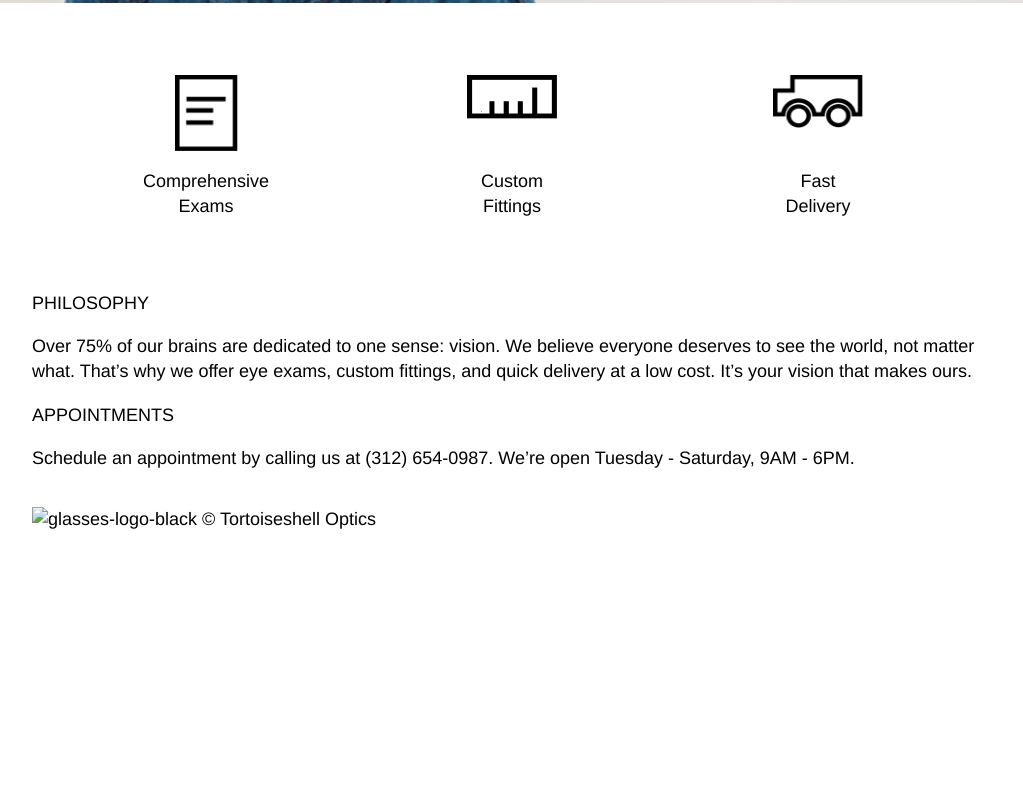
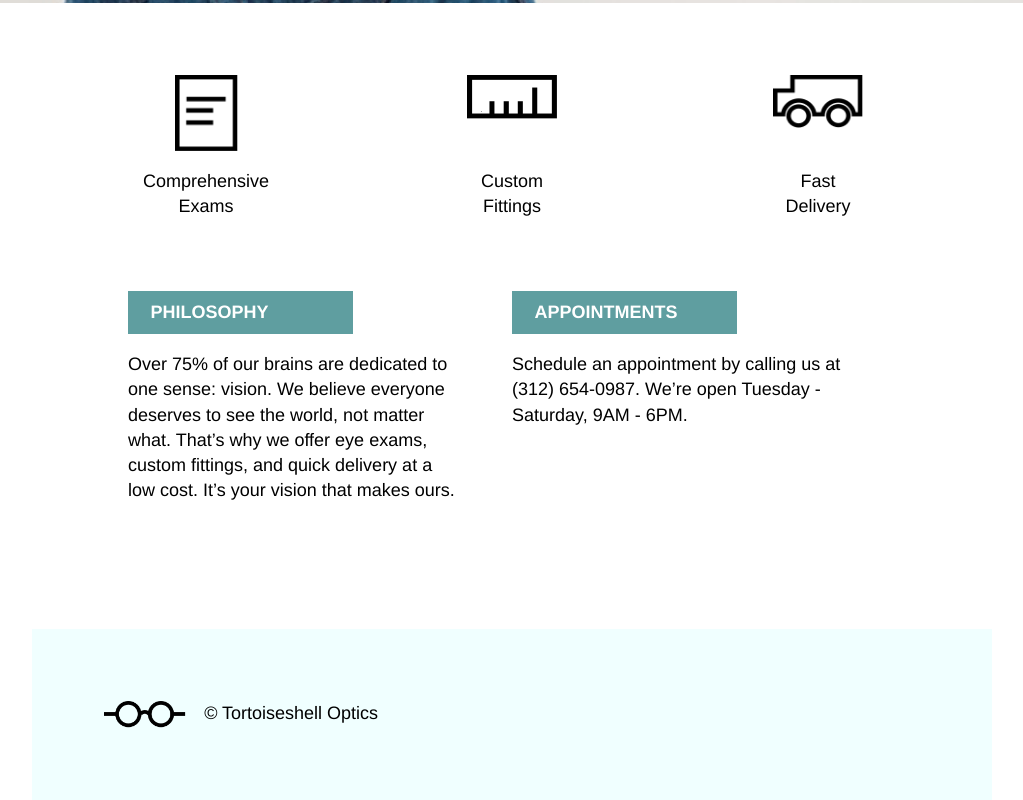
Before and after one commit to kennylim924/TortoiseshellOptics, a plain HTML site: page index.html in a window 1280 px wide. Shown: the part 537-1337 px from the top of the page, without its empty margins (128-1151 px from the left). Before the commit the page ends 1069 px from the top, so only its background shows below. Drawn offline with Linux system fonts and the light colour scheme.

Commit message:
complete desktop styling

```diff
--- a/index.html
+++ b/index.html
@@ -60,6 +60,7 @@
 
     <!-- Info -->
     <div class="container">
+      <div class="information">
         <!-- Philosophy -->
         <div class="info">
           <div class="title">
@@ -75,13 +76,14 @@
           <p>Schedule an appointment by calling us at (312) 654-0987. We’re open Tuesday - Saturday, 9AM - 6PM.</p>
         </div>
       </div>
+    </div>
 
     <!-- Footer -->
+    <div class="container">
       <footer>
-      <div class="container">
-        <img src="" alt="glasses-logo-black">
+        <img src="../TortoiseshellOptics/resources/images/logo-black.png" alt="glasses-logo-black">
         <span>&copy; Tortoiseshell Optics</span>
+      </footer>
     </div>
-    </footer>
   </body>
 </html>
--- a/resources/style.css
+++ b/resources/style.css
@@ -61,7 +61,7 @@ html, body {
   float: right;
 }
 
-/* Services */
+/* Services Section */
 
 .services {
   display: flex;
@@ -92,3 +92,37 @@ html, body {
   width: 5rem;
   margin-bottom: 1rem;
 }
+
+/* Info Section */
+
+.information {
+  display: flex;
+  justify-content: center;
+}
+
+.info {
+  width: 35%;
+  padding-right: 5%;
+}
+
+.title {
+  background-color: cadetblue;
+  color: white;
+  font-weight: bold;
+  width: 10rem;
+  padding: 0.5rem 1.25rem;
+}
+
+/* Footer */
+
+footer {
+  background-color: azure;
+  margin-top: 5rem;
+  padding: 4rem;
+  display: flex;
+}
+
+footer img {
+  height: 1.5rem;
+  padding-right: 1rem;
+}
```
Lines whose indentation alone changed are shown as unchanged.
